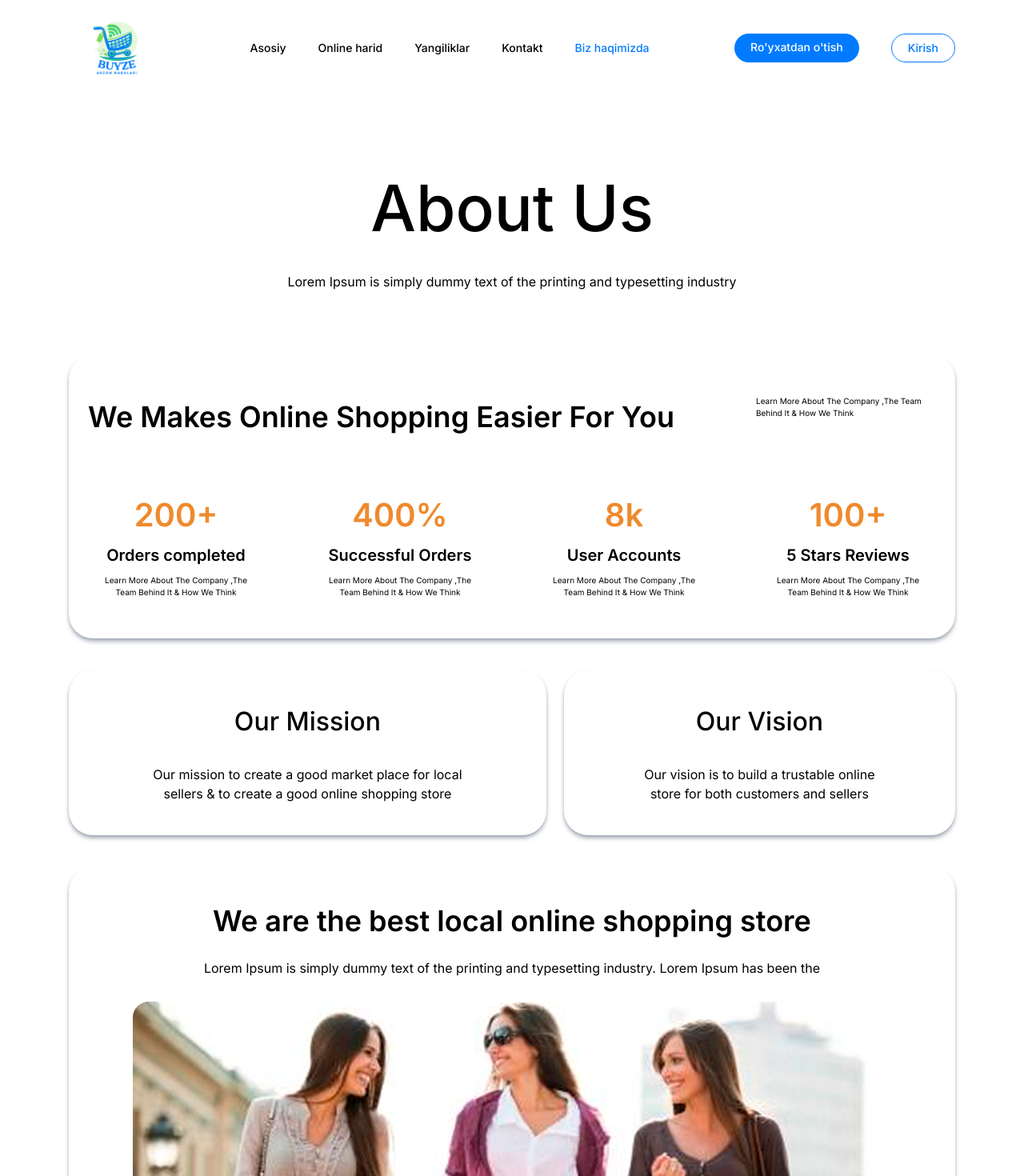
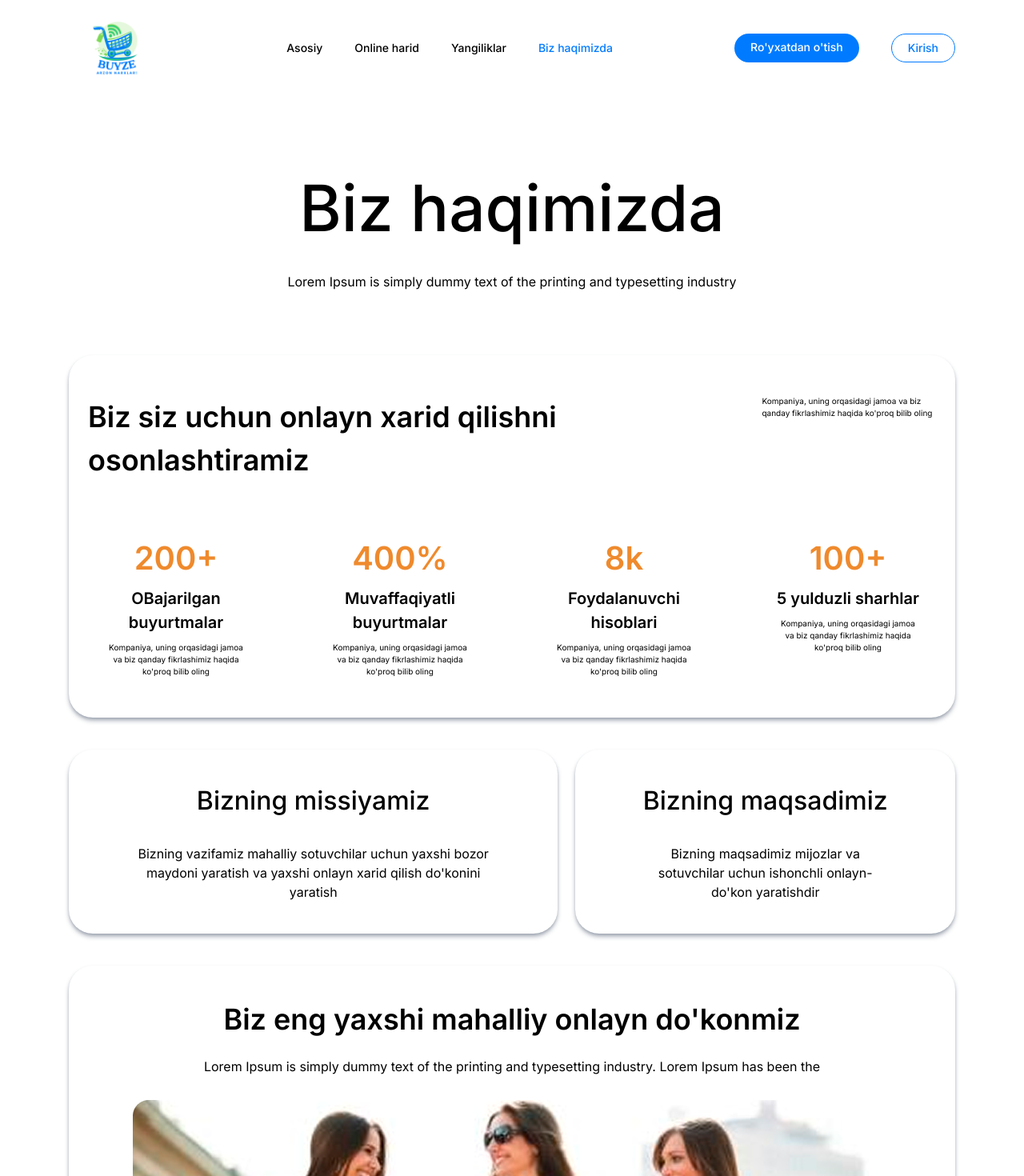
Before and after one commit to Sayyoraxon/online-shop, a React (Create React App) app: page /about in a window 1280 px wide. Shown: the top 1470 px of the page at 80% size. Built offline with nearby package versions, Linux system fonts and the light colour scheme; no server answers.

Commit message:
first commit

```diff
--- a/src/components/News/NewsSeccion.jsx
+++ b/src/components/News/NewsSeccion.jsx
@@ -48,15 +48,15 @@ const NewsSeccion = ({products, search}) => {
         setCategory(e.value)
     }
 
-    console.log(category)
+    console.log(products)
 
     const maxPrice = price ? parseInt(price) : Infinity;
 
 
     return (
-        <div className='mt-[30px] w-full flex flex-wrap gap-5'>
+        <div className='mt-[30px] w-full flex sm:flex-nowrap flex-wrap gap-5'>
             <div className='p-5 w-[262px] h-full rounded-[15px] shadow-md shadow-gray'>
-                <div className=' flex justify-between items-center'>
+                <div className='flex justify-between items-center'>
                     <p className='font-bold text-base'>
                         Filtr
                     </p>
--- a/src/components/accountSettings/DeleteAccount.jsx
+++ b/src/components/accountSettings/DeleteAccount.jsx
@@ -29,7 +29,7 @@ const DeleteAccount = ({ setDeleteAccount, setMainWindow }) => {
     }
 
     return (
-        <div className='relative w-[644px] h-[256px] pt-10 px-[50px] rounded-[15px] shadow-md shadow-gray-400 bg-white'>
+        <div className='relative w-[644px] h-auto py-10 px-[50px] rounded-[15px] shadow-md shadow-gray-400 bg-white'>
             <button onClick={() => {
                 setDeleteAccount(false)
                 setMainWindow(true)
--- a/src/data.js
+++ b/src/data.js
@@ -76,7 +76,7 @@ export const uzbek = {
     SearchProduct: "Mahsulotni qidirish",
     FilterByCategory: "Turkum boʻyicha filtrlash",
     AddNewProduct: "Yangi mahsulot qo'shing",
-    ProductId: "Mahsulot identifikatori",
+    ProductId: "Mahsulot ID",
     ProductName: "Mahsulot nomi",
     Category: "Turkum",
     Quantity: "Miqdori",
--- a/src/pages/about/About.jsx
+++ b/src/pages/about/About.jsx
@@ -5,7 +5,7 @@ const About = () => {
     return (
         <div className='pb-[50px]'>
             <p className='mt-20 font-medium text-[80px] text-center'>
-                About Us
+                Biz haqimizda
             </p>
             <p className='mt-5 text-base mb-[80px] text-center'>
                 Lorem Ipsum is simply dummy text of the printing and typesetting industry
@@ -14,10 +14,10 @@ const About = () => {
             <div className='py-[50px] px-6 maz-w-[1108px] rounded-[30px] shadow-md shadow-gray-400'>
                 <div className='flex justify-between'>
                     <p className='font-semibold text-[36px]'>
-                        We Makes Online Shopping Easier For You
+                        Biz siz uchun onlayn xarid qilishni osonlashtiramiz
                     </p>
                     <p className='w-[225px] font-light text-[10px]'>
-                        Learn More About The Company ,The Team Behind It & How We Think
+                        Kompaniya, uning orqasidagi jamoa va biz qanday fikrlashimiz haqida ko'proq bilib oling
                     </p>
                 </div>
                 <div className='mt-[66px] px-5 flex flex-wrap gap-y-4 justify-between'>
@@ -26,11 +26,10 @@ const About = () => {
                             200+
                         </p>
                         <p className='font-semibold text-[20px] mt-[5px]'>
-                            Orders completed
+                            OBajarilgan buyurtmalar
                         </p>
                         <p className='mt-[9px] font-light text-[10px]'>
-                            Learn More About The Company ,The
-                            Team Behind It & How We Think
+                            Kompaniya, uning orqasidagi jamoa va biz qanday fikrlashimiz haqida ko'proq bilib oling
                         </p>
                     </div>
                     <div className='w-[180px] text-center'>
@@ -38,11 +37,10 @@ const About = () => {
                             400%
                         </p>
                         <p className='font-semibold text-[20px] mt-[5px]'>
-                            Successful Orders
+                            Muvaffaqiyatli buyurtmalar
                         </p>
                         <p className='mt-[9px] font-light text-[10px]'>
-                            Learn More About The Company ,The
-                            Team Behind It & How We Think
+                            Kompaniya, uning orqasidagi jamoa va biz qanday fikrlashimiz haqida ko'proq bilib oling
                         </p>
                     </div>
                     <div className='w-[180px] text-center'>
@@ -50,11 +48,10 @@ const About = () => {
                             8k
                         </p>
                         <p className='font-semibold text-[20px] mt-[5px]'>
-                            User Accounts
+                            Foydalanuvchi hisoblari
                         </p>
                         <p className='mt-[9px] font-light text-[10px]'>
-                            Learn More About The Company ,The
-                            Team Behind It & How We Think
+                            Kompaniya, uning orqasidagi jamoa va biz qanday fikrlashimiz haqida ko'proq bilib oling
                         </p>
                     </div>
                     <div className='w-[180px] text-center'>
@@ -62,11 +59,10 @@ const About = () => {
                             100+
                         </p>
                         <p className='font-semibold text-[20px] mt-[5px]'>
-                            5 Stars Reviews
+                            5 yulduzli sharhlar
                         </p>
                         <p className='mt-[9px] font-light text-[10px]'>
-                            Learn More About The Company ,The
-                            Team Behind It & How We Think
+                            Kompaniya, uning orqasidagi jamoa va biz qanday fikrlashimiz haqida ko'proq bilib oling
                         </p>
                     </div>
                 </div>
@@ -75,25 +71,25 @@ const About = () => {
             <div className='mt-10 flex justify-between gap-[22px] sm:flex-nowrap flex-wrap'>
                 <div className='py-10 px-[80px] text-center rounded-[30px] shadow-md shadow-gray-400'>
                     <p className='font-medium text-[32px]'>
-                        Our Mission
+                        Bizning missiyamiz
                     </p>
                     <p className='mt-[30px] font-light text-base'>
-                        Our mission to create a good market place for local sellers & to create a good online shopping store
+                        Bizning vazifamiz mahalliy sotuvchilar uchun yaxshi bozor maydoni yaratish va yaxshi onlayn xarid qilish do'konini yaratish
                     </p>
                 </div>
                 <div className='py-10 px-[80px] text-center rounded-[30px] shadow-md shadow-gray-400'>
                     <p className='font-medium text-[32px]'>
-                        Our Vision
+                        Bizning maqsadimiz
                     </p>
                     <p className='mt-[30px] font-light text-base'>
-                        Our vision is to build a trustable online store for both customers and sellers
+                        Bizning maqsadimiz mijozlar va sotuvchilar uchun ishonchli onlayn-do'kon yaratishdir
                     </p>
                 </div>
             </div>
 
             <div className='mt-10 max-w-[1108px] py-10 px-[80px] rounded-[30px] shadow-md shadow-gray-400 text-center'>
                 <p className='font-semibold text-[36px]'>
-                    We are the best local online shopping store
+                    Biz eng yaxshi mahalliy onlayn do'konmiz
                 </p>
                 <p className='mt-5 text-base'>
                     Lorem Ipsum is simply dummy text of the printing and typesetting industry. Lorem Ipsum has been the
@@ -112,7 +108,7 @@ const About = () => {
                 Amishka Amarasignhe
                 </p>
                 <p className='mt-2 font-semibold text-base text-[#007BFF]'>
-                    Customer
+                    Mijoz
                 </p>
             </div>
         </div>
--- a/src/pages/customerHome/CustomerHome.jsx
+++ b/src/pages/customerHome/CustomerHome.jsx
@@ -19,7 +19,7 @@ const CustomerHome = () => {
     return (
         <div className='w-full'>
             <div className='max-w-[1148px] mx-auto px-5'>
-                <div className='w-full flex justify-between items-center mb-[27px]'>
+                <div className='w-full flex justify-between items-center mb-[27px] md:relative fixed top-0 left-0 bg-white z-30'>
                     <NavLink to="/">
                         <img src={logo} alt="logo" width={120} />
                     </NavLink>
@@ -44,11 +44,11 @@ const CustomerHome = () => {
                                         Yangiliklar
                                     </NavLink>
                                 </li>
-                                <li>
+                                {/* <li>
                                     <NavLink to="/contact">
                                         Kontakt
                                     </NavLink>
-                                </li>
+                                </li> */}
                                 <li className="my-4">
                                     <NavLink to="/about">
                                         Biz haqimizda
@@ -67,9 +67,9 @@ const CustomerHome = () => {
                         <NavLink to="/news" className="font-medium text-[14px] leading-4 ">
                             Yangiliklar
                         </NavLink>
-                        <NavLink to="/contact" className="font-medium text-[14px] leading-4 ">
+                        {/* <NavLink to="/contact" className="font-medium text-[14px] leading-4 ">
                             Kontakt
-                        </NavLink>
+                        </NavLink> */}
                         <NavLink to="/about" className="font-medium text-[14px] leading-4">
                             Biz haqimizda
                         </NavLink>
@@ -88,9 +88,9 @@ const CustomerHome = () => {
                             <NavLink to="/profile">
                                 <FaUser style={{ fontSize: "25px", color: "#007bff" }} />
                             </NavLink>
-                            <NavLink to="cart">
+                            {/* <NavLink to="cart">
                                 <img src={bucket} alt="bucket" />
-                            </NavLink>
+                            </NavLink> */}
                         </div>
                         :
                         <div className='flex gap-10'>
@@ -102,7 +102,10 @@ const CustomerHome = () => {
                             </NavLink>
                         </div>}
                 </div>
+                <div className="md:mt-0 mt-36">
                 <Outlet />
+                </div>
+
             </div>
             <Footer />
         </div>
--- a/src/pages/home/Home.jsx
+++ b/src/pages/home/Home.jsx
@@ -32,7 +32,7 @@ const Home = ({ data }) => {
     <div className='w-full flex'>
       {logoutWindow && <Logout setLogoutWindow={setLogoutWindow} />}
 
-      <div className="absolute px-6 top-0 w-full h-14 lg:hidden border-b flex justify-between items-center gap-5">
+      <div className="absolute px-6 top-0 w-full h-14 lg:hidden border-b flex justify-between items-center gap-5 bg-white">
         <NavLink to="/">
           <img src={logo} alt="logo" width={70} />
         </NavLink>
```
Also changed, not shown: src/components/home/Main.jsx (+4 -4 lines), src/components/product/AddProduct.jsx (+26 -26 lines), src/components/product/Product.jsx (+3 -6 lines), src/components/product/Products.jsx (+5 -5 lines), src/pages/product/Product.jsx (+51 -15 lines), 1 other file (tests, documents, lock files or other folders).
